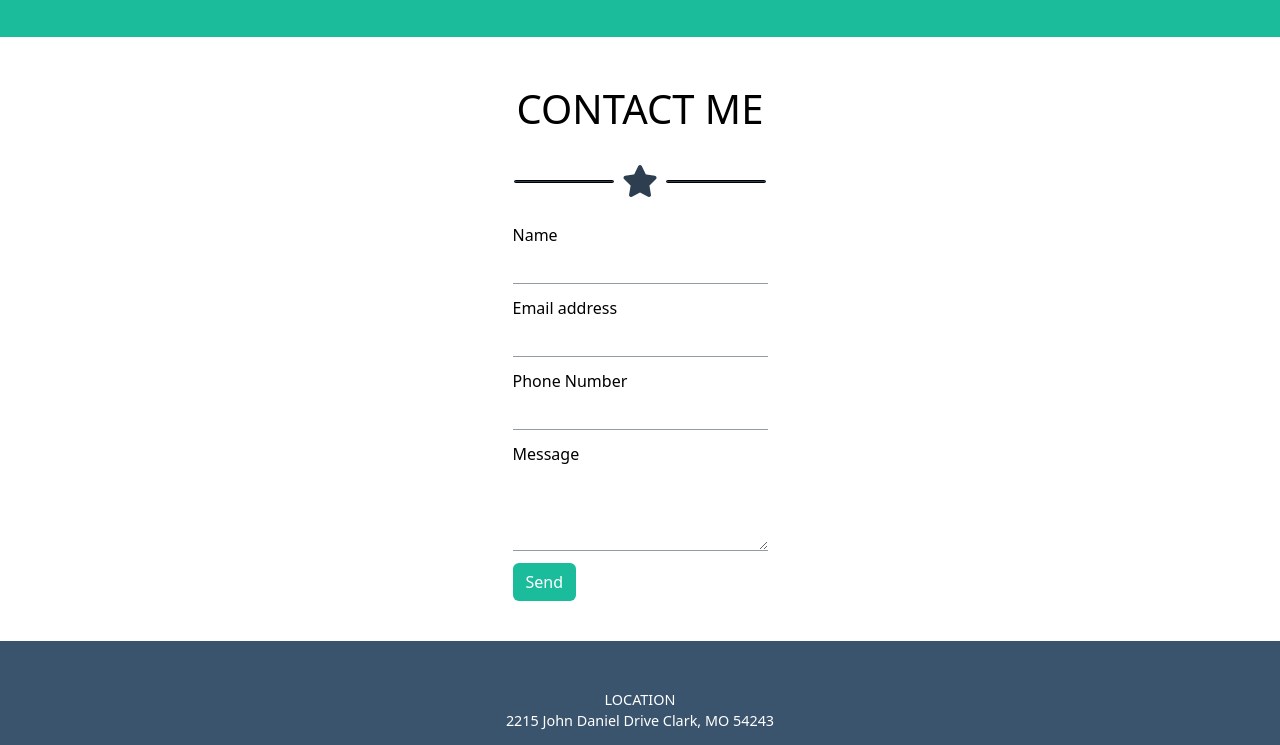
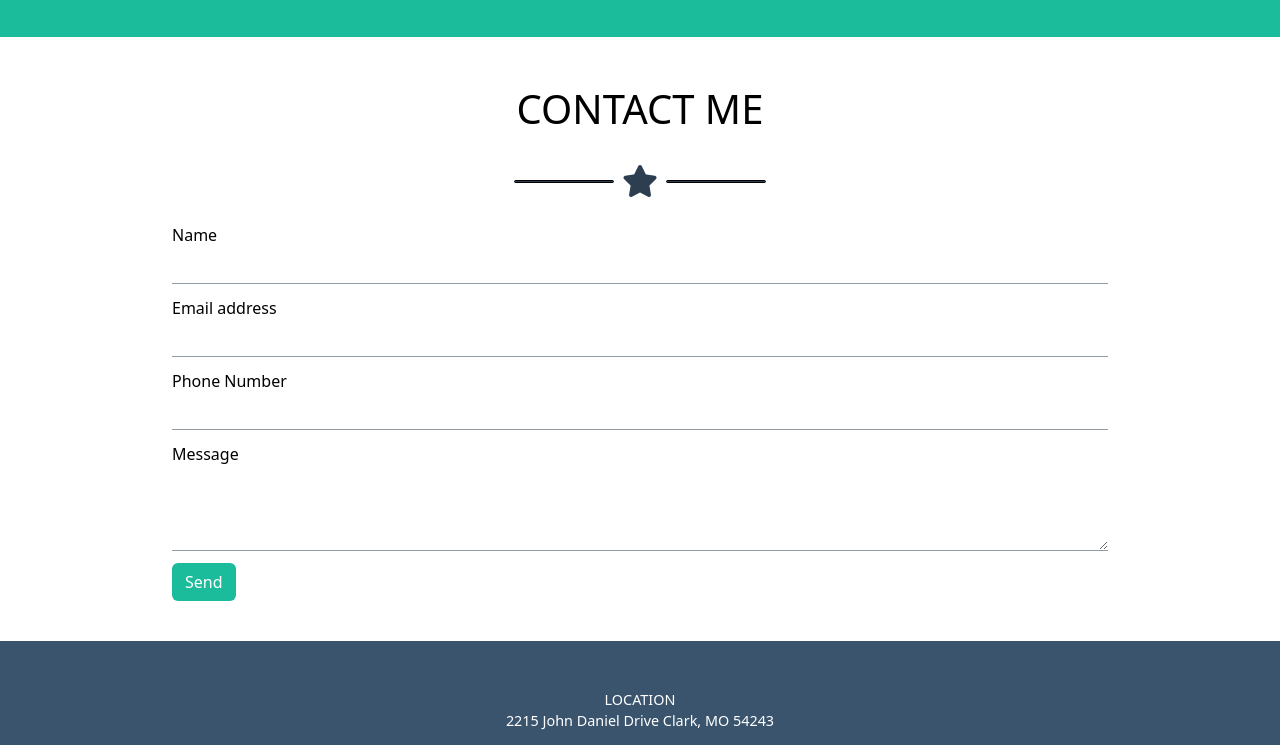
Before and after one commit to Roberta-Colombo/html-css-bootstrap-freelancer, a plain HTML site: page index.html in a window 1280 px wide. Shown: the part 1808-2553 px from the top of the page. Drawn offline with nearby package versions, Linux system fonts and the light colour scheme.

Commit message:
Sistemato layout section contact

```diff
--- a/index.html
+++ b/index.html
@@ -154,7 +154,7 @@
         <section id="contact">
             <div class="container w-75">
                 <div class="row justify-content-center">
-                    <div class="col-auto">
+                    <div class="col-12">
                         <h1 class="text-center">CONTACT ME</h1>
                         <div class="star-deco d-flex justify-content-center   align-items-center py-4">
                             <div class="line bg-lightblack"></div>
```
